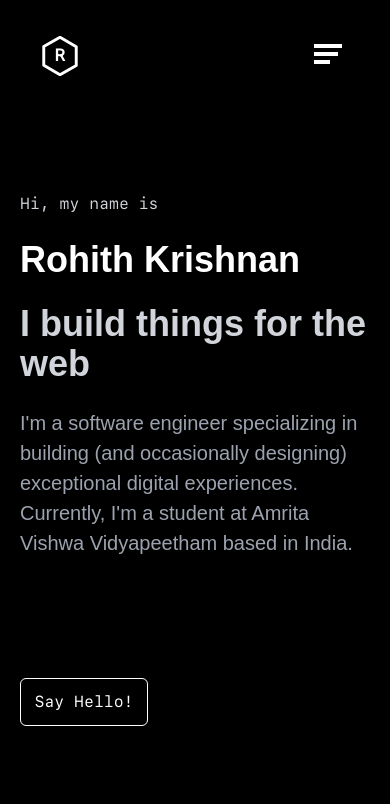
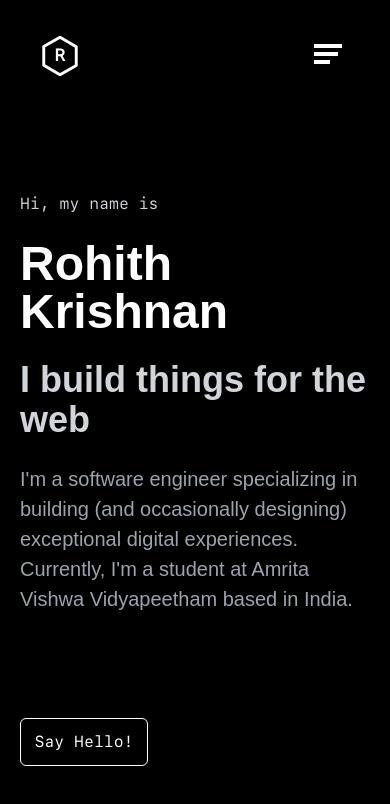
Before and after one commit to Rohithk2003/portfolio, a Next.js app: page / in a window 390 px wide. Shown: the top 804 px of the page. Built offline with nearby package versions, Linux system fonts and the light colour scheme; what tailwindcss-animated would draw is missing.

Commit message:
fixed some alignment of widgets

```diff
--- a/components/main.js
+++ b/components/main.js
@@ -11,24 +11,6 @@ const inter = Inter({
 	weights: [300],
 });
 export default function Main() {
-	const el = useRef(null);
-	// useEffect(() => {
-	// 	const typed = new Typed(el.current, {
-	// 		strings: [
-	// 			"Hi , I am Rohith Krishnan",
-	// 			" Based in India.",
-	// 			"I'm a web-developer and ML enthusiast.",
-	// 		],
-	// 		typeSpeed: 50,
-	// 		startDelay: 1500,
-	// 		loop: true,
-	// 		backSpeed: 50,
-	// 	});
-
-	// 	return () => {
-	// 		typed.destroy();
-	// 	};
-	// }, []);
 	return (
 		<div
 			id={"home"}
@@ -37,8 +19,10 @@ export default function Main() {
 			<div className={`md:h-3 h-6 w-full text-gray-300 ${sf.className}`}>
 				Hi, my name is
 			</div>
-			<div className="home-name text-white calibre-font md:text-7xl sm:text-6xl xs:text-5xl text-4xl font-bold ">
-				Rohith Krishnan{""}
+			<div
+				className={`home-name text-white calibre-font md:text-7xl sm:text-6xl text-5xl font-bold  `}
+			>
+				Rohith Krishnan
 			</div>
 			<div className="home-sub-text calibre-font md:text-7xl sm:text-6xl xs:text-5xl text-4xl font-bold text-gray-300">
 				I build things for the web
@@ -49,7 +33,7 @@ export default function Main() {
 				student at Amrita Vishwa Vidyapeetham based in India.
 			</div>
 			<button
-				className={`bg-white ${sf.className} sm:mt-0 mt-24 text-black rounded-md sm:w-44 w-32 text-md h-12 btn-style5`}
+				className={`bg-white ${sf.className} sm:mt-0 mt-20 text-black rounded-md sm:w-44 w-32 text-md h-12 btn-style5`}
 			>
 				Say Hello!
 			</button>
```
